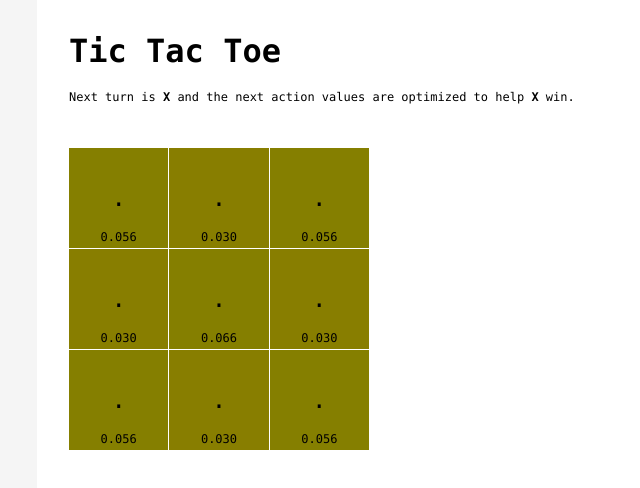
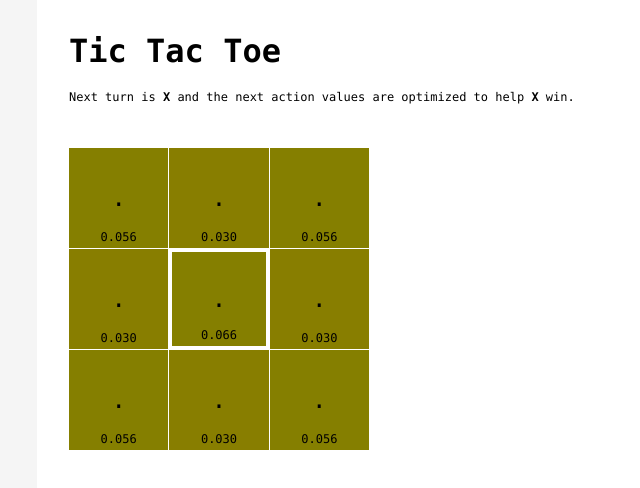
Before and after one commit to mtauer/rl-minimax, a React (Create React App) app: page / in a window 1280 px wide. Shown: the top 488 px of the page, without its empty margins (203-843 px from the left). Built offline with nearby package versions, Linux system fonts and the light colour scheme.

Commit message:
Mark the best action

```diff
--- a/src/TicTacToeBoard.js
+++ b/src/TicTacToeBoard.js
@@ -1,6 +1,7 @@
 import React from 'react';
 import styled from 'styled-components';
 import first from 'lodash/first';
+import maxBy from 'lodash/maxBy';
 import { scaleLinear } from 'd3-scale';
 import { rgb } from 'd3-color';
 import { interpolateHcl } from 'd3-interpolate';
@@ -36,15 +37,18 @@ const valueColor = scaleLinear().domain([-1.0, 1.0])
   .interpolate(interpolateHcl)
   .range([rgb('#d73027'), rgb('#1a9850')]);
 
-const TicTacToeBoard = ({ gameState, nextActionValues }) => (
+const TicTacToeBoard = ({ gameState, nextActionValues }) => {
+  const bestNextAction = maxBy(nextActionValues, o => o.value);
+  return (
     <Board>
       { gameState.board.map((v, i) => {
         const nextActionValue = nextActionValues ?
           first(nextActionValues.filter(o => o.action.index === i)) :
           null;
         const cellBgColor = nextActionValue ? valueColor(nextActionValue.value) : '#f5f5f5';
+        const cellBorder = nextActionValue.action === bestNextAction.action ? '3px solid #ffffff' : 0;
         return (
-        <Cell key={`board-cell-${i}`} style={{ backgroundColor: cellBgColor }}>
+          <Cell key={`board-cell-${i}`} style={{ backgroundColor: cellBgColor, border: cellBorder }}>
             <CellLabel>{v}</CellLabel>
             { nextActionValue &&
               <ActionValue>{nextActionValue.value.toFixed(3)}</ActionValue>
@@ -54,5 +58,6 @@ const TicTacToeBoard = ({ gameState, nextActionValues }) => (
       })}
     </Board>
   );
+};
 
 export default TicTacToeBoard;
```
Lines whose indentation alone changed are shown as unchanged.
